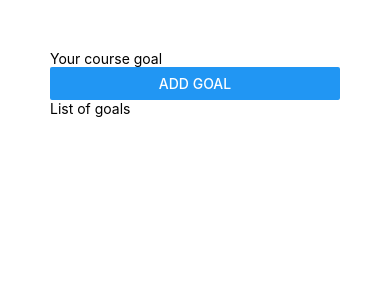
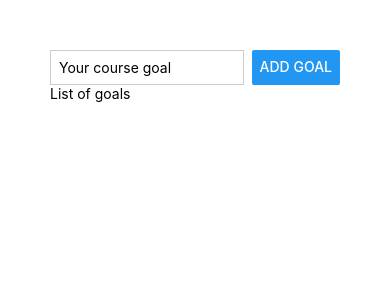
Before and after one commit to astas2286/react_native, a React Native app: screen / in a window 390 px wide. Shown: the top 300 px of the page. Built offline with nearby package versions, Linux system fonts and the light colour scheme.

Commit message:
input styles provided

```diff
--- a/App.js
+++ b/App.js
@@ -4,8 +4,8 @@
 export default function App() {
   return (
     <View style={styles.appContainer}>
-      <View>
-        <TextInput placeholder='Your course goal' />
+      <View style={styles.inputContainer}>
+        <TextInput style={styles.textInput} placeholder='Your course goal' />
         <Button title='Add goal' />
       </View>
       <View>
@@ -16,7 +16,18 @@
 }
 
 const styles = StyleSheet.create({
-appContainer:{
-  padding: 50,
-}
+  appContainer: {
+    padding: 50,
+  },
+  inputContainer: {
+    flexDirection: 'row',
+    justifyContent: 'space-between',
+  },
+  textInput: {
+    borderWidth: 1,
+    borderColor: '#cccccc',
+    width: '80%',
+    marginRight: 8,
+    padding: 8
+  }
 });
```
